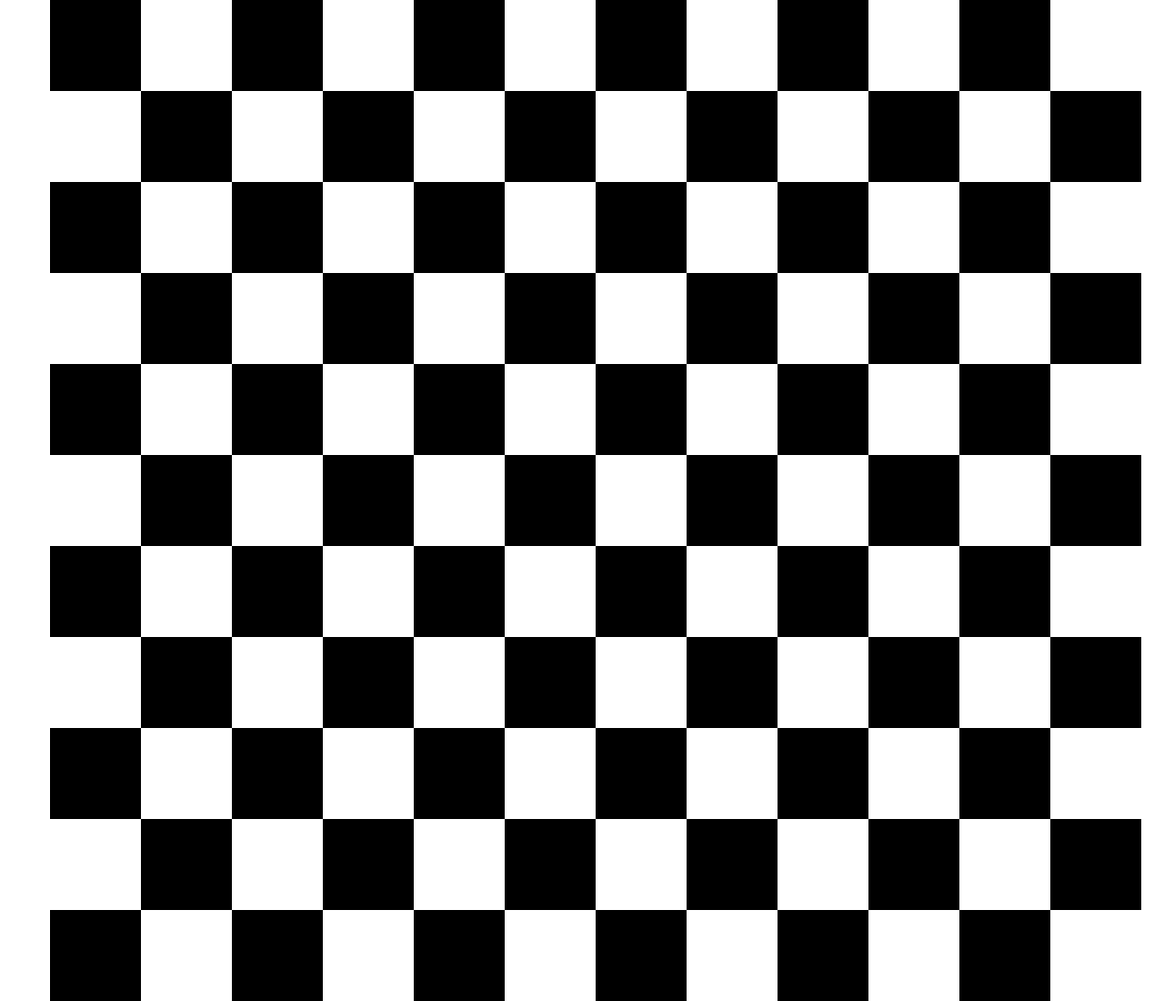
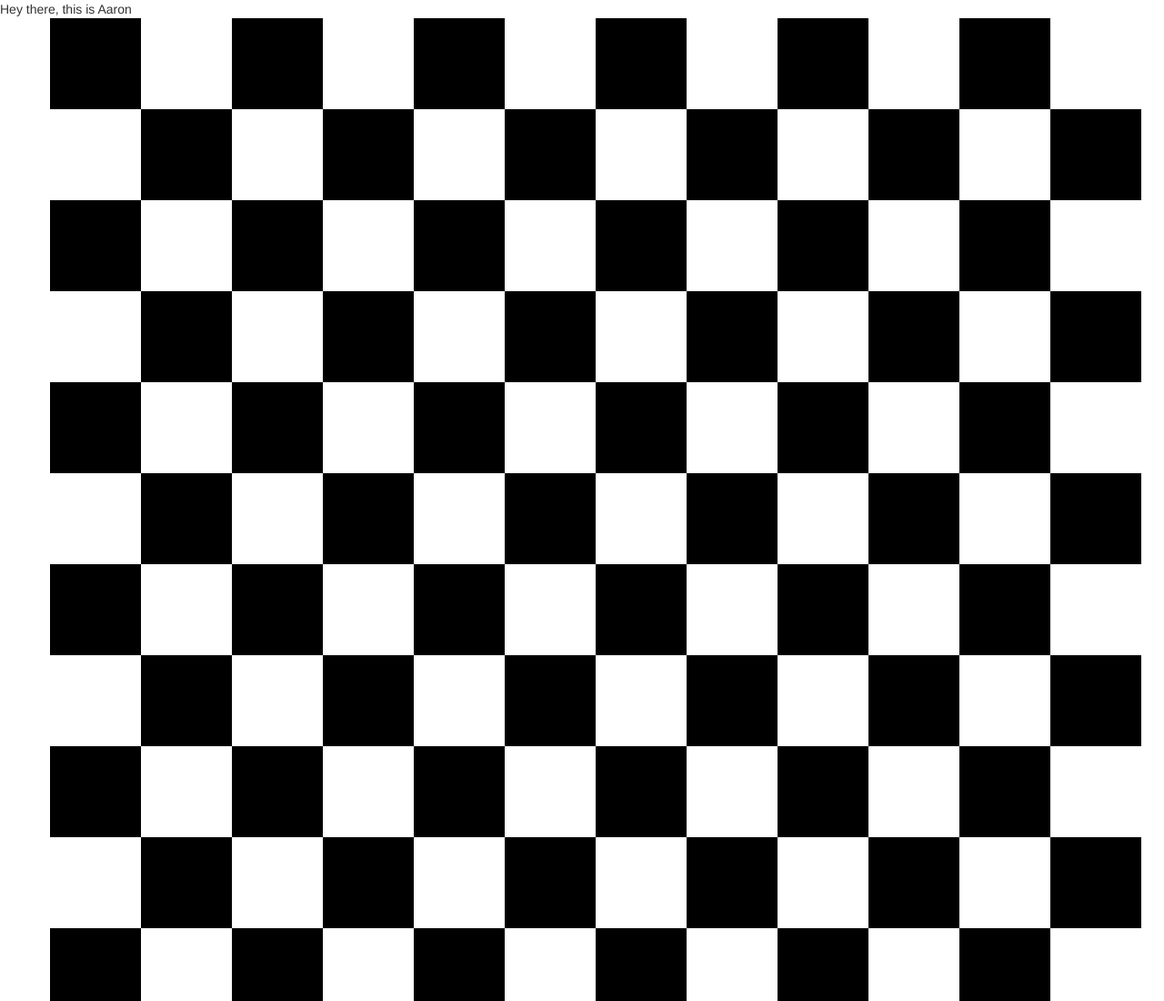
Before and after one commit to dubiel85/Exam1, a plain HTML site: page index.html in a window 1280 px wide. Shown: the top 1100 px of the page at 91% size. Drawn offline with Linux system fonts and the light colour scheme.

Commit message:
showing how collaboration works in github a little

```diff
--- a/index.html
+++ b/index.html
@@ -7,6 +7,9 @@
     </head>
 
     <body>
+      <div>
+        Hey there, this is Aaron
+      </div>
         <div class="container">
             <div class="row">
                 <div class="square black col-xs-1">
```
